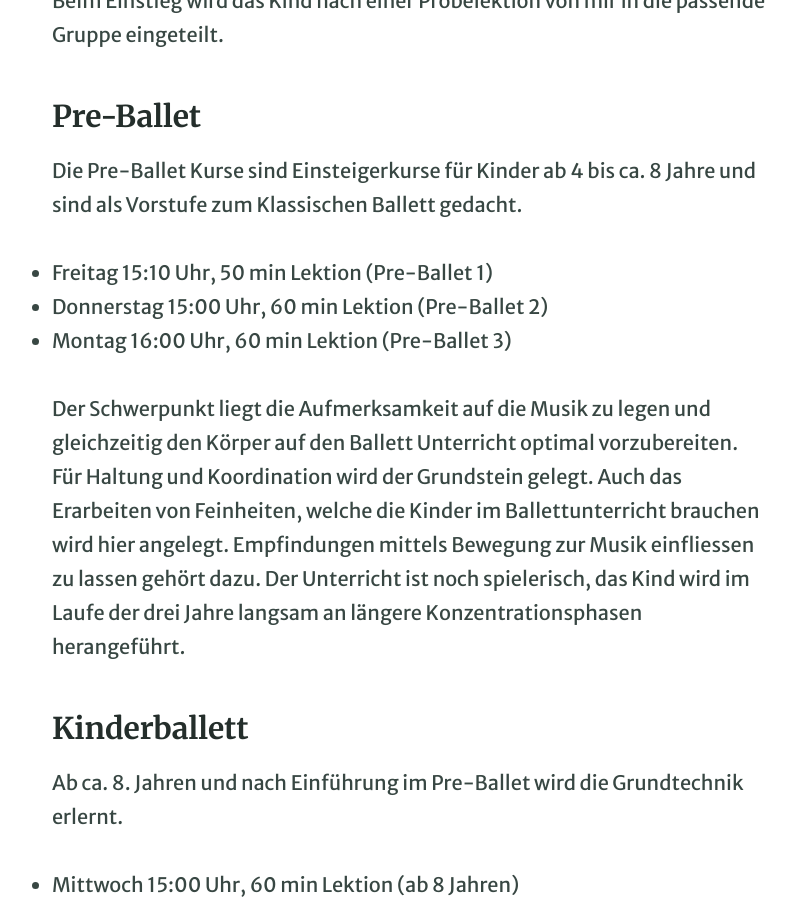
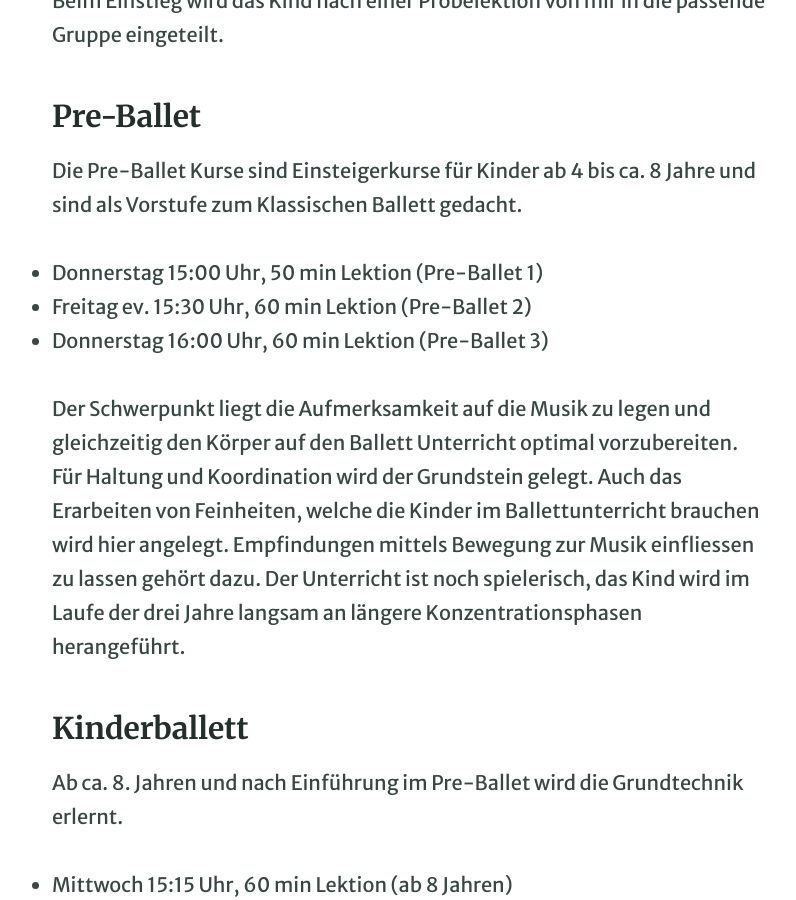
Before and after one commit to irenepedrotti/irenepedrotti.github.io, a Jekyll site: the page built from pages/z05_kurse.md, in a window 1280 px wide and 900 px high, scrolled down 510 px. Shown: the whole window, without its empty margins (231-1027 px from the left). Built offline with Jekyll 4.4.1, drawn with Linux system fonts in a browser that asks for light colours; some of the changed text lies outside the part shown.

Commit message:
Neue Kurszeiten, Freitag ev.15:30/16:30/17:45

```diff
--- a/pages/z05_kurse.md
+++ b/pages/z05_kurse.md
@@ -10,9 +10,9 @@
 
 Die Pre-Ballet Kurse sind Einsteigerkurse für Kinder ab 4 bis ca. 8 Jahre und sind als Vorstufe zum Klassischen Ballett gedacht.
 
-* Freitag 15:10 Uhr, 50 min Lektion (Pre-Ballet 1)
-* Donnerstag 15:00 Uhr, 60 min Lektion (Pre-Ballet 2)
-* Montag 16:00 Uhr, 60 min Lektion (Pre-Ballet 3)
+* Donnerstag 15:00 Uhr, 50 min Lektion (Pre-Ballet 1)
+* Freitag ev. 15:30 Uhr, 60 min Lektion (Pre-Ballet 2)
+* Donnerstag 16:00 Uhr, 60 min Lektion (Pre-Ballet 3)
 
 Der Schwerpunkt liegt die Aufmerksamkeit auf die Musik zu legen und gleichzeitig den Körper auf den Ballett Unterricht optimal vorzubereiten. Für Haltung und Koordination wird der Grundstein gelegt. Auch das Erarbeiten von Feinheiten, welche die Kinder im Ballettunterricht brauchen wird hier angelegt. Empfindungen mittels Bewegung zur Musik einfliessen zu lassen gehört dazu.
 Der Unterricht ist noch spielerisch, das Kind wird im Laufe der drei Jahre langsam an längere Konzentrationsphasen herangeführt.
@@ -21,8 +21,8 @@
 
 Ab ca. 8. Jahren und nach Einführung im Pre-Ballet wird die Grundtechnik erlernt.
 
-* Mittwoch 15:00 Uhr, 60 min Lektion (ab 8 Jahren)
-* Freitag 16:00 Uhr, 75 min Lektion (ab 10 Jahren)
+* Mittwoch 15:15 Uhr, 60 min Lektion (ab 8 Jahren)
+* Freitag ev. 16:30 Uhr, 75 min Lektion (ab 10 Jahren)
 
 Hier ist auch Konzentration erforderlich, Details werden wichtig. Ein zusätzliches Training pro Woche ist empfehlenswert.
 
@@ -38,9 +38,9 @@
 
 Aufbauend auf dem Ballett I, wird das Ballett II angeboten.
 
-* Dienstag 19:45 Uhr, 90 min Lektion
-* Mittwoch 16:00 Uhr, 90 min Lektion
-* Freitag 17:15 Uhr, 90 min Lektion (Für Ballett I und II)
+* Montag 16:40 Uhr, 90 min Lektion
+* Mittwoch 16:15 Uhr, 90 min Lektion
+* Freitag ev. 17:45 Uhr, 90 min Lektion (Für Ballett I und II)
 
 In dieser Stufe kommen Jugendliche und junge Erwachsene mehrmals pro Woche.
 Die Ballett Technik ist Fortgeschrittener. Kenntnisse eines kompletten Trainings inklusive Epaulements mit Kopfhaltung sind Voraussetzung.
```
Also changed, not shown: other parts of pages/z05_kurse.md (+1 -1 lines), pages/index.md (+1 -1 lines).
